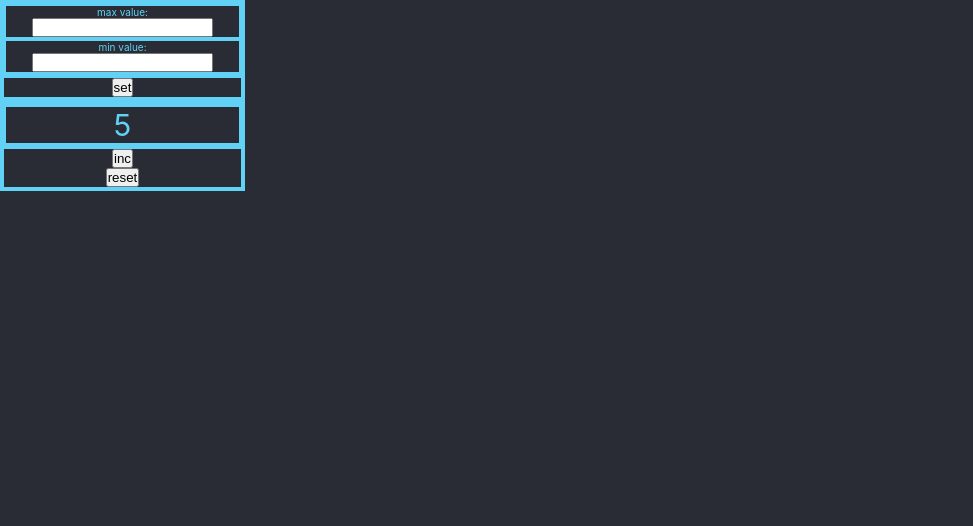
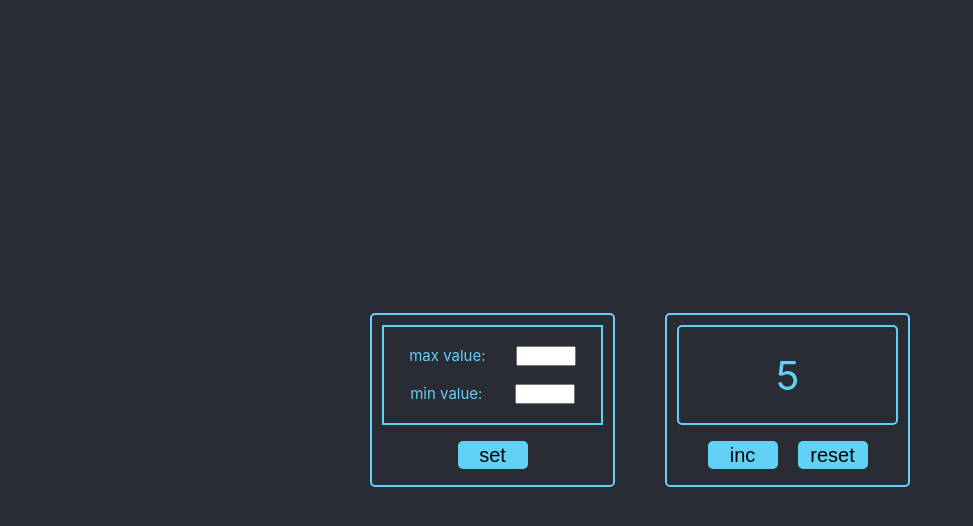
Before and after one commit to ana-koles/Counter, a React (Create React App) app: page / in a window 1280 px wide. Shown: the top 526 px of the page, without its empty margins (0-973 px from the left). Built offline with nearby package versions, Linux system fonts and the light colour scheme.

Commit message:
feat: add styles to the counters

```diff
--- a/src/App.css
+++ b/src/App.css
@@ -1,5 +1,10 @@
 .App {
   text-align: center;
+  display: flex;
+  justify-content: center;
+  gap: 50px;
+  align-items: center;
+  height: 100vh;
 }
 
 *,
@@ -17,8 +22,24 @@
 
   button {
     cursor: pointer;
-  }
+    height: 28px;
+    width: 70px;
+    font-size: 20px;
+    background-color: #61D2F5;
+    border: none;
+    border-radius: 5px;
+    -webkit-border-radius: 5px;
+    -moz-border-radius: 5px;
+    -ms-border-radius: 5px;
+    -o-border-radius: 5px;
+    margin-top: 10px;
+}
 
   span {
     color: #61D2F5;
   }
+
+  input {
+    height: 20px;
+    width: 60px;
+  }
--- a/src/components/button/Button.tsx
+++ b/src/components/button/Button.tsx
@@ -14,9 +14,6 @@ export const Button: React.FC<ButtonPropsType> = (props) => {
 
 
   return (
-    <div>
       <button onClick={onClickHandler}>{name}</button>
-
-    </div>
   );
 };
--- a/src/components/counter/counterDisplay/CounterDisplay.module.css
+++ b/src/components/counter/counterDisplay/CounterDisplay.module.css
@@ -1,13 +1,46 @@
-.wrapper, .content_wrapper, .value_content {
+.wrapper, .content_wrapper {
   border: 2px solid #61D2F5;
 }
 
 .wrapper {
-  max-width: 245px;
+  width: 245px;
+  border-radius: 5px;
+  -webkit-border-radius: 5px;
+  -moz-border-radius: 5px;
+  -ms-border-radius: 5px;
+  -o-border-radius: 5px;
+  padding: 10px;
 }
 
+.content_wrapper {
+  height: 100px;
+  border-radius: 5px;
+  -webkit-border-radius: 5px;
+  -moz-border-radius: 5px;
+  -ms-border-radius: 5px;
+  -o-border-radius: 5px;
+}
+
+.value_content {
+  height: 100%;
+  display: flex;
+  flex-direction: column;
+  align-items: center;
+  justify-content: center;
+}
+
+.button_wrapper {
+  display: flex;
+  justify-content: center;
+  gap: 20px;
+  height: 50px;
+  align-items: center
+}
+
+
+
 .value {
-  font-size: 30px;
+  font-size: 40px;
   color: #61D2F5;
 }
 
--- a/src/components/counter/counterDisplay/CounterDisplay.tsx
+++ b/src/components/counter/counterDisplay/CounterDisplay.tsx
@@ -16,7 +16,7 @@ export const CounterDisplay: React.FC<CounterDisplayPropsType> = (props) => {
         </div>
       </div>
 
-      <div className={s.content_wrapper}>
+      <div className={s.button_wrapper}>
         <Button name='inc' callback={() => { }} />
         <Button name='reset' callback={() => { }} />
       </div>
--- a/src/components/counter/counterSetter/CounterSetter.module.css
+++ b/src/components/counter/counterSetter/CounterSetter.module.css
@@ -1,11 +1,40 @@
-.wrapper, .content_wrapper, .value_content {
+.wrapper, .content_wrapper {
   border: 2px solid hsl(194, 88%, 67%);
-  max-width: 245px;
 }
 
 .wrapper {
-  max-width: 245px;
+  width: 245px;
+  padding: 10px;
+  border-radius: 5px;
+  -webkit-border-radius: 5px;
+  -moz-border-radius: 5px;
+  -ms-border-radius: 5px;
+  -o-border-radius: 5px;
 }
+
+
+.content_wrapper {
+  height: 100px;
+  display: flex;
+  flex-direction: column;
+  justify-content: space-around;
+  padding: 10px;
+}
+
+.value_content {
+  display: flex;
+  font-size: 15px;
+  justify-content: space-around;
+}
+
+
+.button_wrapper {
+  height: 50px;
+  display: flex;
+  justify-content: center;
+  align-items: center;
+}
+
 
 .value {
   font-size: 30px;
--- a/src/components/counter/counterSetter/CounterSetter.tsx
+++ b/src/components/counter/counterSetter/CounterSetter.tsx
@@ -36,7 +36,7 @@ export const CounterSetter: React.FC<CounterSetterPropsType> = (props) => {
           })}
       </div>
 
-      <div className={s.content_wrapper}>
+      <div className={s.button_wrapper}>
         <Button name='set' callback={() => { }} />
       </div>
 
```
